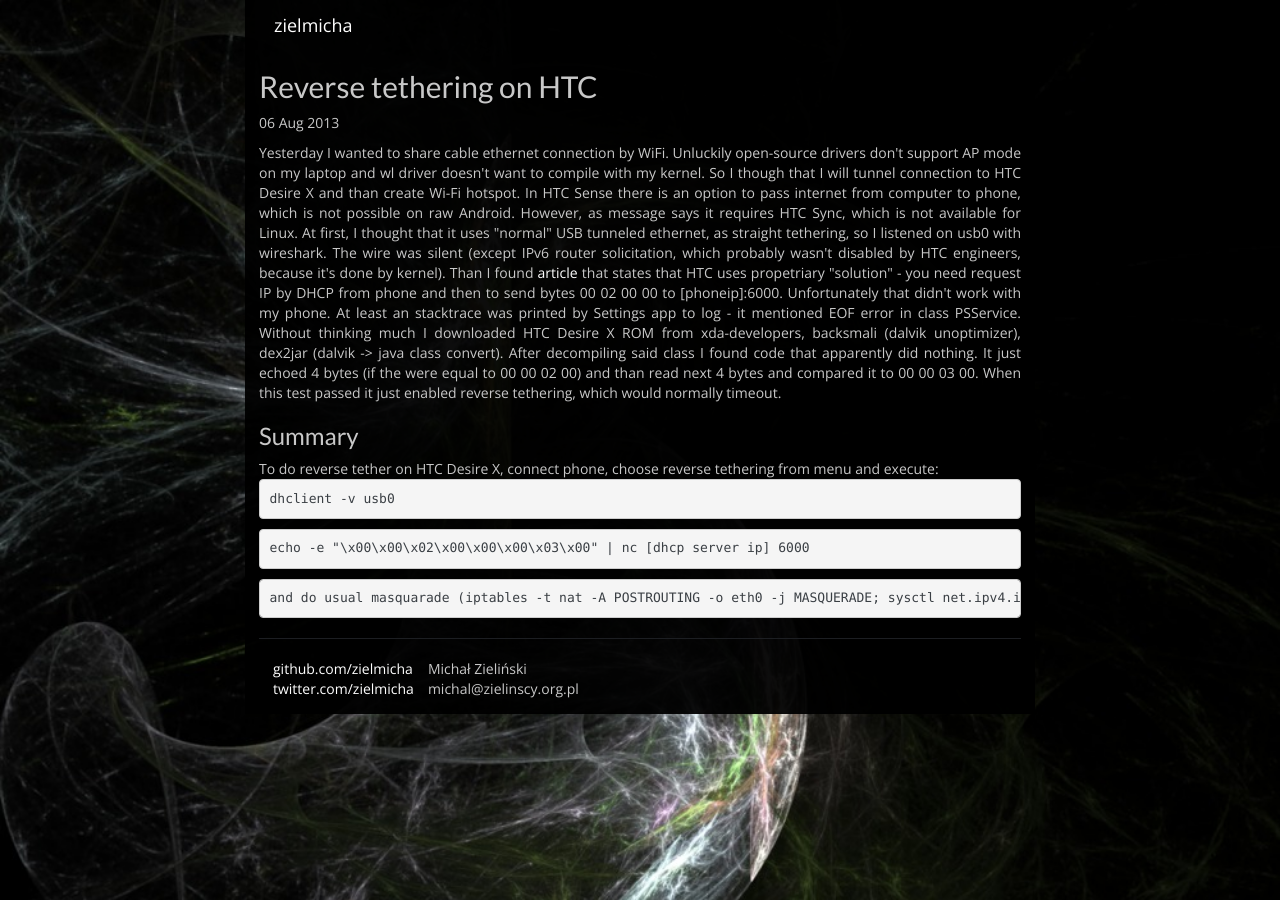
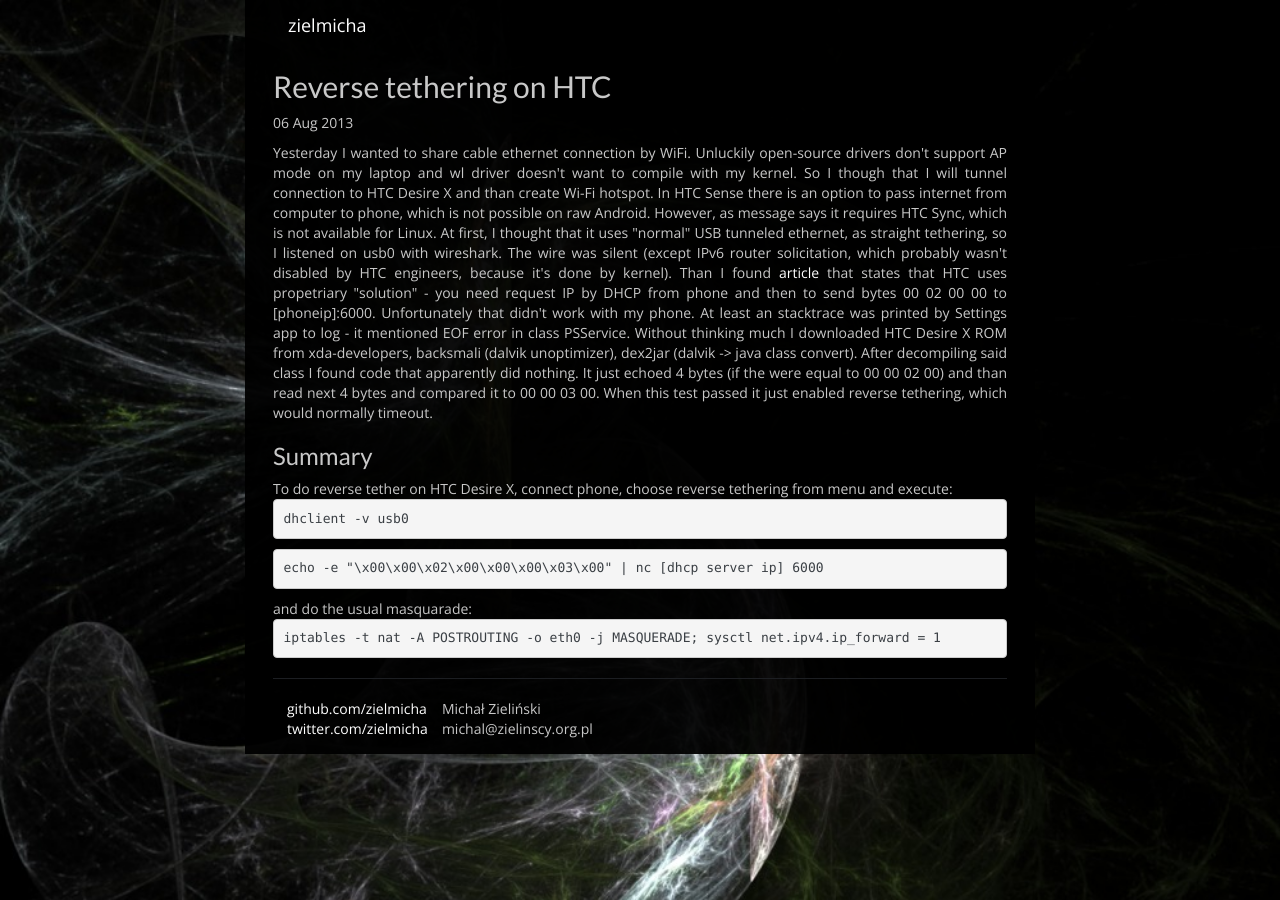
Before and after one commit to zielmicha/zielmicha.com, a Jekyll site: the page built from _posts/2013-08-06-reverse-tethering-on-htc.html, in a window 1280 px wide. Built offline with Jekyll 4.4.1, drawn with Linux system fonts in a browser that asks for light colours; Markdown is read by kramdown in place of the engine named in the settings.

Commit message:
slight UI improvements

```diff
--- a/_posts/2013-08-06-reverse-tethering-on-htc.html
+++ b/_posts/2013-08-06-reverse-tethering-on-htc.html
@@ -20,4 +20,5 @@
 To do reverse tether on HTC Desire X, connect phone, choose reverse tethering from menu and execute:
 <pre>dhclient -v usb0</pre>
 <pre>echo -e "\x00\x00\x02\x00\x00\x00\x03\x00" | nc [dhcp server ip] 6000</pre>
-<pre>and do usual masquarade (iptables -t nat -A POSTROUTING -o eth0 -j MASQUERADE; sysctl net.ipv4.ip_forward = 1).</pre>
+and do the usual masquarade:
+<pre>iptables -t nat -A POSTROUTING -o eth0 -j MASQUERADE; sysctl net.ipv4.ip_forward = 1</pre>
--- a/css/main.css
+++ b/css/main.css
@@ -8,6 +8,10 @@
 
 button a, a.btn {
     text-decoration: none;
+}
+
+html {
+    overflow-y: scroll;
 }
 
 body {
@@ -21,18 +25,19 @@
 .container {
     margin: 0 auto;
 
-    padding-right: 1em;
     float: none;
 
-    padding-left: 1em;
+    padding-left: 2em;
+    padding-right: 2em;
 
     background: black;
     background: rgba(0, 0, 0, 0.95);
 }
 
-@media screen and (max-device-width: 640px) {
+@media screen and (max-device-width: 720px) {
     .container {
         padding-left: 0;
+        padding-right: 0;
     }
 }
 
```
